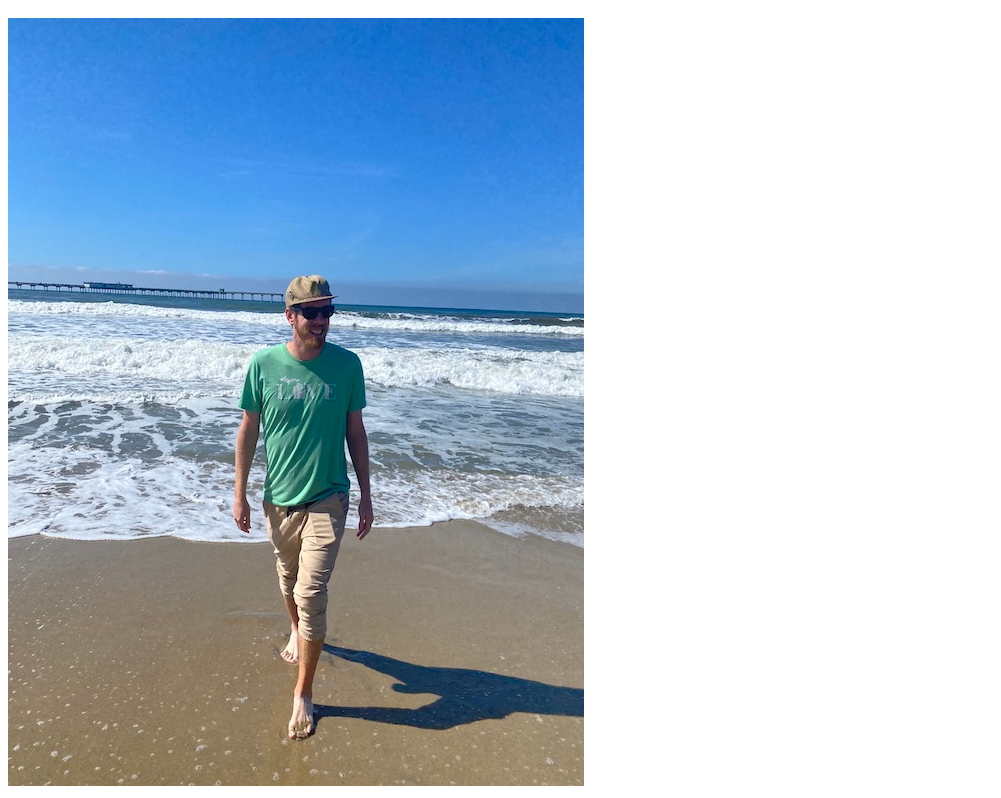
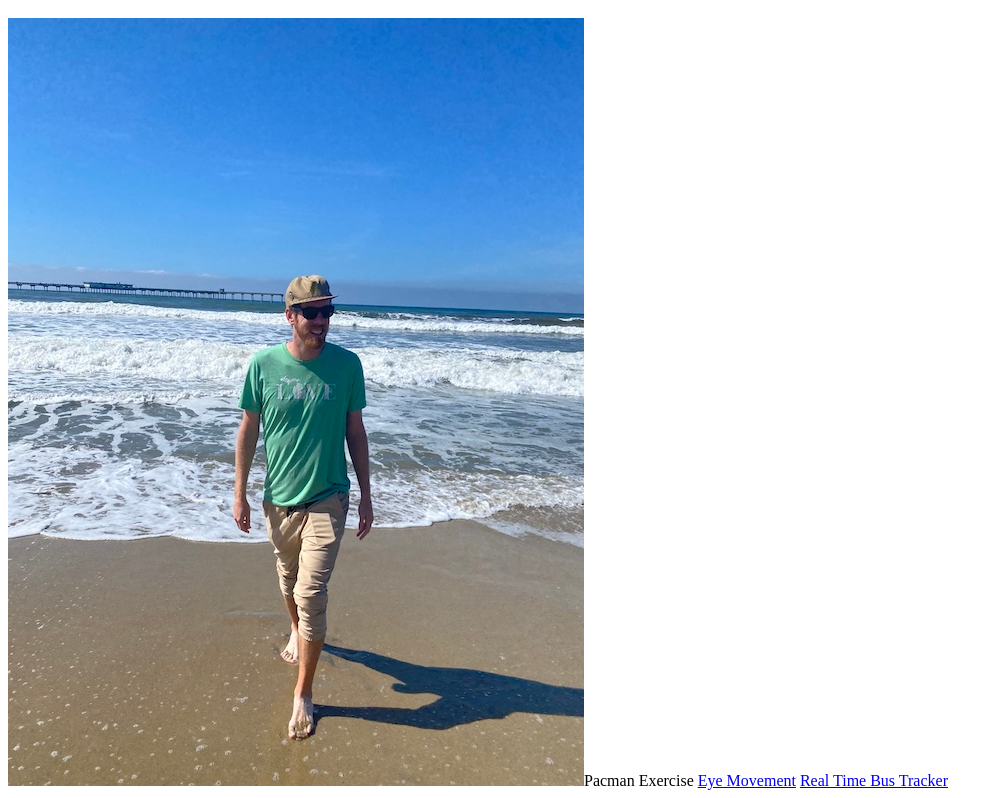
Before and after one commit to dschmitt2988/dschmitt2988.github.io, a plain HTML site: page index.html in a window 1280 px wide. Shown: the part 48-846 px from the top of the page, without its empty margins (0-1001 px from the left). Drawn offline with Linux system fonts and the light colour scheme.

Commit message:
Update index.html

```diff
--- a/index.html
+++ b/index.html
@@ -1,4 +1,8 @@
 <html>
     <h1>Derek's Portfolio</h1>
     <img src="./DerekBeach.jpg"
+
+     <a href="https://dschmitt2988.github.io/PacManAssignment/">Pacman Exercise</a>
+     <a href="https://dschmitt2988.github.io/EyeMovementExercies/">Eye Movement</a>
+     <a href="https://dschmitt2988.github.io/RealTimeBusTracker/">Real Time Bus Tracker</a>
 </html>
```
